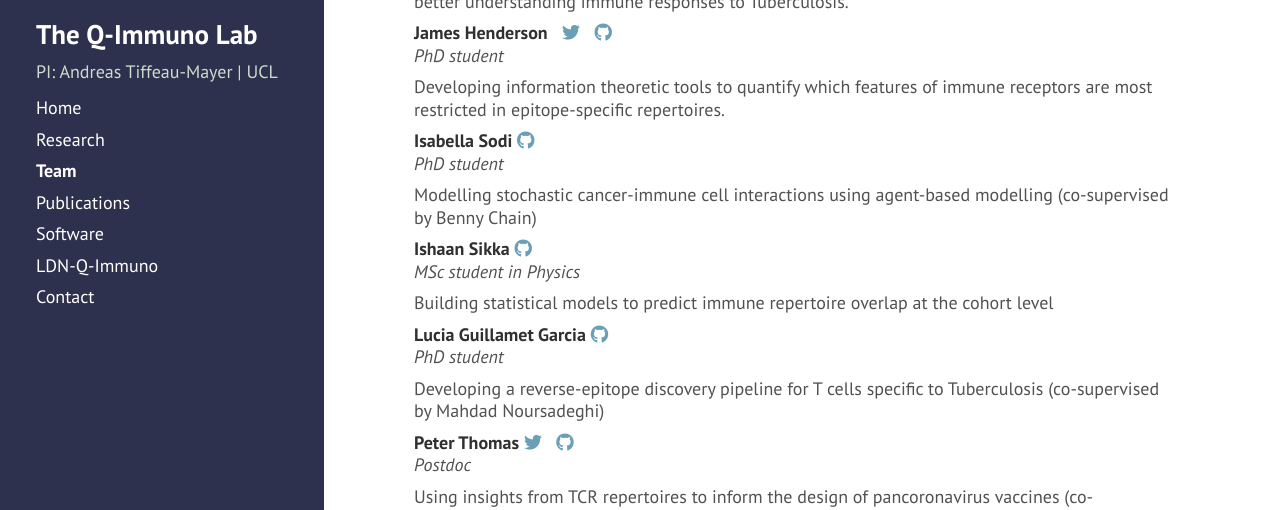
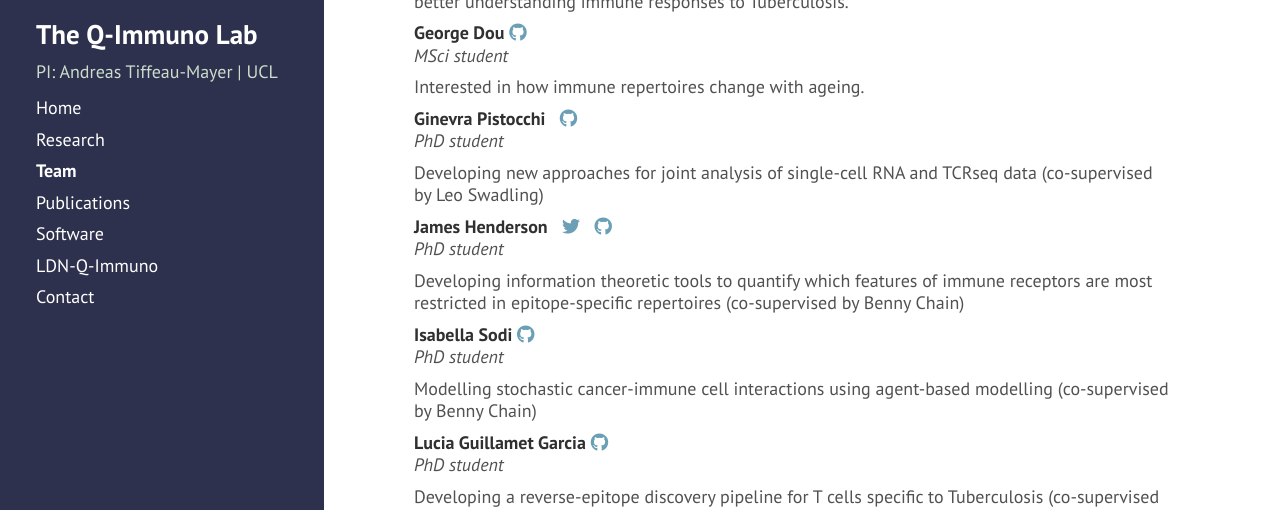
Before and after one commit to andim/andim.github.io, a Jekyll site: the page built from team.md, in a window 1280 px wide and 1400 px high, scrolled down 365 px. Shown: the top 510 px of the window. Built offline with Jekyll 4.4.1, drawn with Linux system fonts in a browser that asks for light colours; nearby versions of some CDN libraries; a style sheet for code colours, icons or effects is not loaded; some of the changed text lies outside the part shown.

Commit message:
updated teams page

```diff
--- a/team.md
+++ b/team.md
@@ -21,13 +21,26 @@ After an initial training in statistical physics in Göttingen and Paris, Andrea
 
 Developing mathematical modelling and machine learning approaches with the ultimate goal of better understanding immune responses to Tuberculosis.
 
+**George Dou**
+<a href="https://github.com/jixiangDou"><i class="fa fa-github"></i></a> &nbsp;
+*MSci student*
+
+Interested in how immune repertoires change with ageing.
+
+**Ginevra Pistocchi**
+<a href="https://orcid.org/0009-0004-7749-785X"><i class="ai ai-orcid"></i></a> &nbsp;
+<a href="https://github.com/ginevra-pistocchi"><i class="fa fa-github"></i></a> &nbsp;
+*PhD student*
+
+Developing new approaches for joint analysis of single-cell RNA and TCRseq data (co-supervised by Leo Swadling)
+
 **James Henderson**
 <a href="http://orcid.org/0009-0003-1584-605X"><i class="ai ai-orcid"></i></a> &nbsp;
 <a href="https://twitter.com/jhenderson_sci"><i class="fa fa-twitter"></i></a> &nbsp;
 <a href="https://github.com/jhenderson0"><i class="fa fa-github"></i></a> &nbsp;
 *PhD student*
 
-Developing information theoretic tools to quantify which features of immune receptors are most restricted in epitope-specific repertoires.
+Developing information theoretic tools to quantify which features of immune receptors are most restricted in epitope-specific repertoires (co-supervised by Benny Chain)
 
 **Isabella Sodi**
 <a href="https://github.com/isabella-sodi"><i class="fa fa-github"></i></a> &nbsp;
@@ -35,39 +48,11 @@ Developing information theoretic tools to quantify which features of immune rece
 
 Modelling stochastic cancer-immune cell interactions using agent-based modelling (co-supervised by Benny Chain)
 
-**Ishaan Sikka**
-<a href="https://github.com/issikis"><i class="fa fa-github"></i></a> &nbsp;
-*MSc student in Physics*
-
-Building statistical models to predict immune repertoire overlap at the cohort level
-
 **Lucia Guillamet Garcia**
 <a href="https://github.com/guillametlucia"><i class="fa fa-github"></i></a> &nbsp;
 *PhD student*
 
 Developing a reverse-epitope discovery pipeline for T cells specific to Tuberculosis (co-supervised by Mahdad Noursadeghi)
-
-**Peter Thomas**
-<a href="https://twitter.com/peterthomas1992"><i class="fa fa-twitter"></i></a> &nbsp;
-<a href="https://github.com/pthomas92"><i class="fa fa-github"></i></a> &nbsp;
-*Postdoc*
-
-Using insights from TCR repertoires to inform the design of pancoronavirus vaccines (co-supervised by Leo Swadling).
-
-**Rishika Saxena**
-<a href="https://github.com/rsaxena20"><i class="fa fa-github"></i></a> &nbsp;
-*iBSc student in Maths, Computing, and Medicine*
-
-Can cancer-associated TCRs be identified from TCR sequence features?
-
-<img style="width:6em;margin-left:1em;margin-top:1em,border-radius:5px" src="https://www.uclbbk-mrcdtp.ac.uk/sites/default/files/styles/profile/public/2023-06/ursule_demael_headshot_-_1_1_-removebg-previ_ursule_demael.png?h=ac026c95&itok=dtBCHY9z" align="right">
-**Ursule Demaël** &nbsp;
-<a href="http://orcid.org/0000-0003-4793-9325"><i class="ai ai-orcid"></i></a> &nbsp;
-<a href="https://github.com/ursule-demael"><i class="fa fa-github"></i></a> &nbsp;
-<a href="https://twitter.com/UDemael"><i class="fa fa-twitter"></i></a> &nbsp;
-*PhD student (MRC DTP)*
-
-TCR engineering for immunotherapy (co-supervised by Hans Stauss).
 
 <img style="width:6em;margin-left:1em;margin-top:1em,border-radius:5px" src="https://www.yutanagano.com/images/avatar.jpg" align="right">
 **Yuta Nagano**  &nbsp;
@@ -85,14 +70,22 @@ How can we make protein language models useful for adaptive immune receptor anal
 We are looking for enthusiastic researchers at all levels to join us on our journey. Interested in working on some of the most fundamental questions in immunology using cutting edge machine learning techniques? Excited about studying the physics of living systems in an important and tractable model system? Please take a look at our current [openings](https://qimmuno.com/openings/) or reach out!
 
 ### Alumni
-**Peng-Yuang Dong**, MSc I&I student || Now a Research Assistant at Shenzen Medical Academy
-**[Andrew Pyo](https://stanfordsciencefellows.stanford.edu/people/andrew-pyo)**, Physics PhD student || now a Stanford Science Fellow
-**[Touchchai Chotisorayuth](https://www.linkedin.com/in/heartnetkung/)**, MSc AI student
-**[Prisha Satwani](https://www.linkedin.com/in/prishasatwani/)**, MSc AI student
-**[Sankalan Bhattacharyya](https://www.ph.ed.ac.uk/people/sankalan-bhattacharyya)**, Research Assistant || now a PhD student in astrophysics at University of Edinburgh
-**[Jocelyn Japnanto](https://www.ucl.ac.uk/earth-sciences/people/research-students)**, IPLS summer student || now a PhD student in earth sciences at UCL
-**[Kirsten Silvey](https://www.uclbbk-mrcdtp.ac.uk/people/kirsten-silvey)**, MRC-DTP PhD rotation student || now a PhD student in structural biology at UCL
-**[Chris Russo](https://cobeylab.uchicago.edu/people/c-j-russo/)**, physics junior and senior thesis student || now a PhD student at University of Chicago
-**[Max Nguyen](https://eeb.princeton.edu/people/maximilian-nguyen)**, QCB PhD rotation student || now a PhD student at Princeton University
-**[Léo Régnier](https://leoregnier.com/)**, visiting Master student from ENS || now a PhD student at CNRS
-**[Mario Gaimann](https://mario.gaimann.com/)**, DAAD RISE summer intern || now a PhD student at the Max Planck Institute for Intelligent Systems
+
+**[King Chalapati](https://www.linkedin.com/in/kingchalapati/)**, MSc Physis student || then a research assistant at Cambridge University
+**[Ursule Demaël](https://www.linkedin.com/in/ursule-dema%C3%ABl/)**, PhD student (joint w/ Hans Stauss) || then a biotech venture capital specialist
+**[Peter Thomas](https://github.com/pthomas92)**, Postdoc (joint w/ Leo Swadling) || then a scientist in biotech startup
+**[Agustya Iyer](https://www.linkedin.com/in/agustya-iyer-30ba46297/)**, iBSc MCM student || continued MBBS at UCL
+**Peng-Yuang Dong**, MSc I&I student || then a PhD student in the Tsinghua University-Shenzhen Medical Academy of Research and Translation (SMART) programme
+**[Minzhe Tang](https://www.linkedin.com/in/minzhe-tang-92501a90/)**, MSc AI student || then Senior Research Scientist at Crick Institute
+**[Ishaan Sikka](https://github.com/issikis)**, MSc Physics student
+**[Andrew Pyo](https://stanfordsciencefellows.stanford.edu/people/andrew-pyo)**, Physics PhD rotation student || then a Stanford Science Fellow
+**[Touchchai Chotisorayuth](https://www.linkedin.com/in/heartnetkung/)**, MSc AI student || then a machine learning specialist in an AI startup
+**[Rishika Saxena](https://www.linkedin.com/in/rishika-saxena21/)**, iBSc MCM student || continued MBBS at UCL
+**[Prisha Satwani](https://www.linkedin.com/in/prishasatwani/)**, MSc AI student || then Head of Growth at an e-commerce startup
+**[Sankalan Bhattacharyya](https://www.ph.ed.ac.uk/people/sankalan-bhattacharyya)**, Research Assistant || then a PhD student in astrophysics at University of Edinburgh
+**[Jocelyn Japnanto](https://www.ucl.ac.uk/earth-sciences/people/research-students)**, IPLS summer student || then a PhD student in earth sciences at UCL
+**[Kirsten Silvey](https://www.uclbbk-mrcdtp.ac.uk/people/kirsten-silvey)**, MRC-DTP PhD rotation student || then a PhD student in structural biology at UCL
+**[Chris Russo](https://cobeylab.uchicago.edu/people/c-j-russo/)**, physics junior and senior thesis student || then a PhD student at University of Chicago
+**[Max Nguyen](https://eeb.princeton.edu/people/maximilian-nguyen)**, QCB PhD rotation student || then a PhD student at Princeton University
+**[Léo Régnier](https://leoregnier.com/)**, visiting Master student from ENS || then a PhD student at CNRS
+**[Mario Gaimann](https://mario.gaimann.com/)**, DAAD RISE summer intern || then a PhD student at the Max Planck Institute for Intelligent Systems
```
Also changed, not shown: other parts of team.md (+1 -1 lines).
